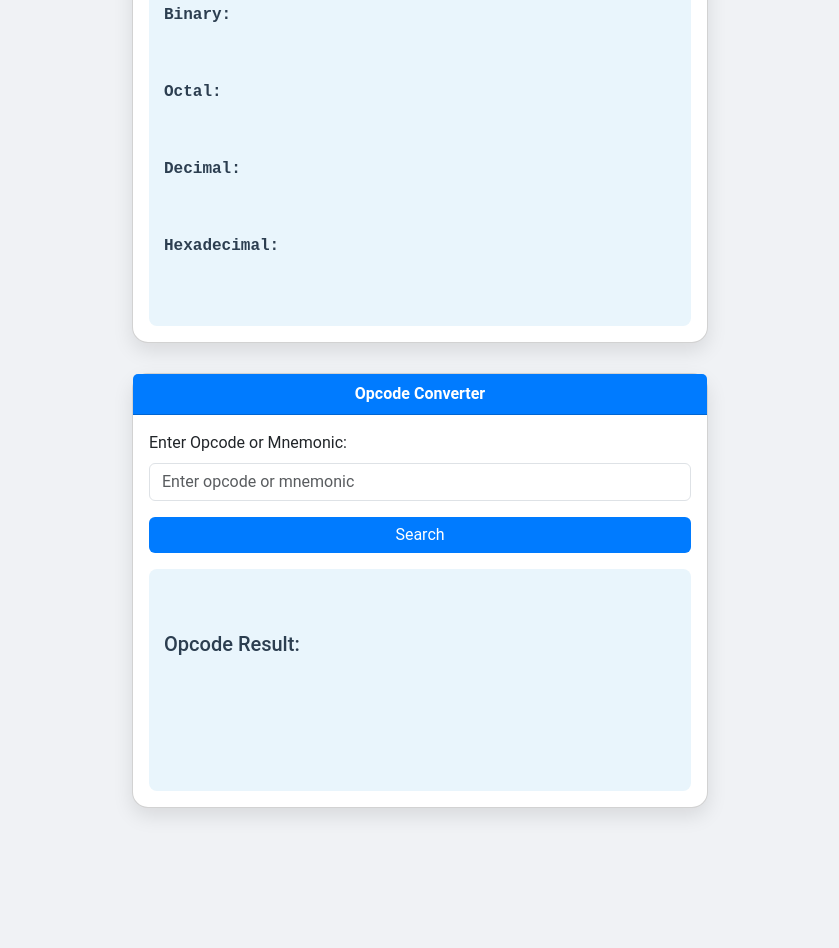
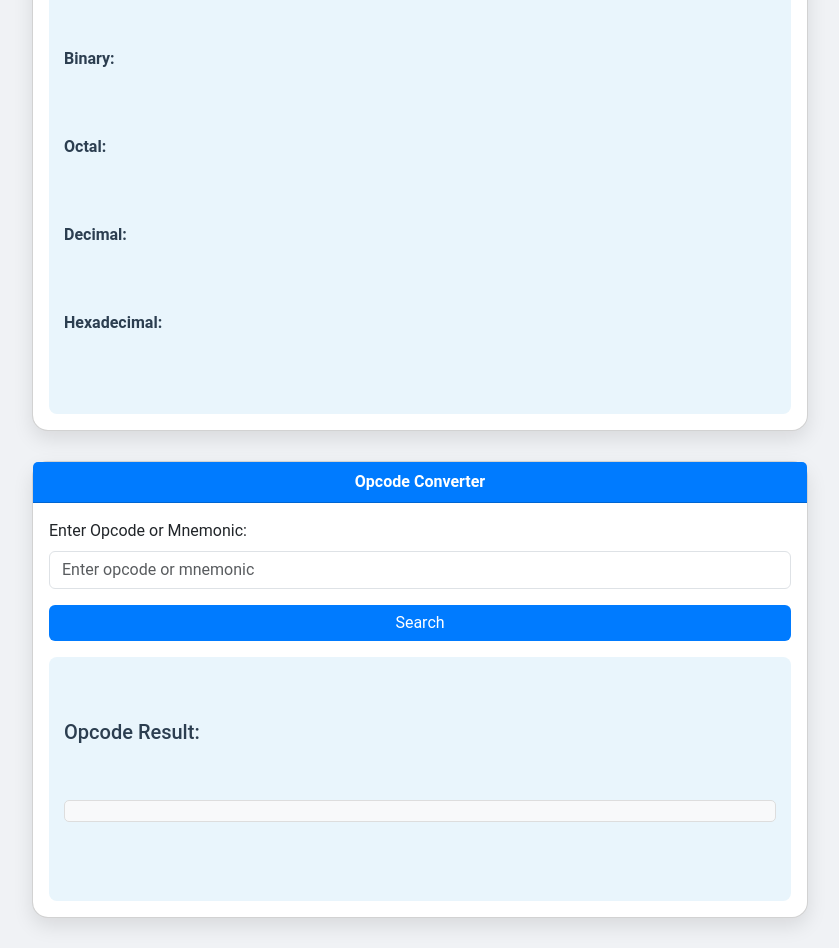
Before and after one commit to E9th/Number_base_converter, a plain HTML site: page index.html in a window 1280 px wide. Shown: the part 1311-2259 px from the top of the page, without its empty margins (220-1059 px from the left). Before the commit the page ends 2149 px from the top, so only its background shows below. Drawn offline with nearby package versions, Linux system fonts and the light colour scheme.

Commit message:
Update index.html

```diff
--- a/index.html
+++ b/index.html
@@ -3,7 +3,7 @@
 <head>
     <meta charset="UTF-8">
     <meta name="viewport" content="width=device-width, initial-scale=1.0">
-    <title>Number Base Converter and Calculator</title>
+    <title>Number Base Converter and Opcode Finder</title>
     <link href="https://cdn.jsdelivr.net/npm/bootstrap@5.3.0/dist/css/bootstrap.min.css" rel="stylesheet">
     <style>
         body {
@@ -14,7 +14,7 @@
         }
 
         .container {
-            max-width: 600px;
+            max-width: 800px;
             margin: auto;
         }
 
@@ -31,6 +31,16 @@
             text-align: center;
         }
 
+        .result-group {
+            margin-top: 20px;
+            padding: 15px;
+            background-color: #e9f5fc;
+            border-radius: 8px;
+            font-weight: 600;
+            color: #2c3e50;
+            white-space: pre-wrap; /* Preserve formatting */
+        }
+
         .btn-primary {
             background-color: #007bff;
             border: none;
@@ -41,26 +51,17 @@
             background-color: #0056b3;
         }
 
-        .result-group {
-            margin-top: 20px;
-            padding: 15px;
-            background-color: #e9f5fc;
-            border-radius: 8px;
-            text-align: left;
-            font-weight: 600;
-            color: #2c3e50;
-            white-space: pre-wrap; /* Preserve formatting */
+        .result-label {
+            min-width: 120px;
+            display: inline-block;
         }
 
-        .result-group p {
-            display: flex;
-            justify-content: space-between;
-            margin-bottom: 5px;
-            font-family: 'Courier New', Courier, monospace;
-        }
-
-        .result-label {
-            min-width: 120px;
+        pre {
+            background-color: #f8f9fa;
+            padding: 10px;
+            border-radius: 5px;
+            border: 1px solid #ddd;
+            overflow-x: auto;
         }
     </style>
     <script src="https://cdn.jsdelivr.net/npm/bootstrap@5.3.0/dist/js/bootstrap.bundle.min.js"></script>
```
